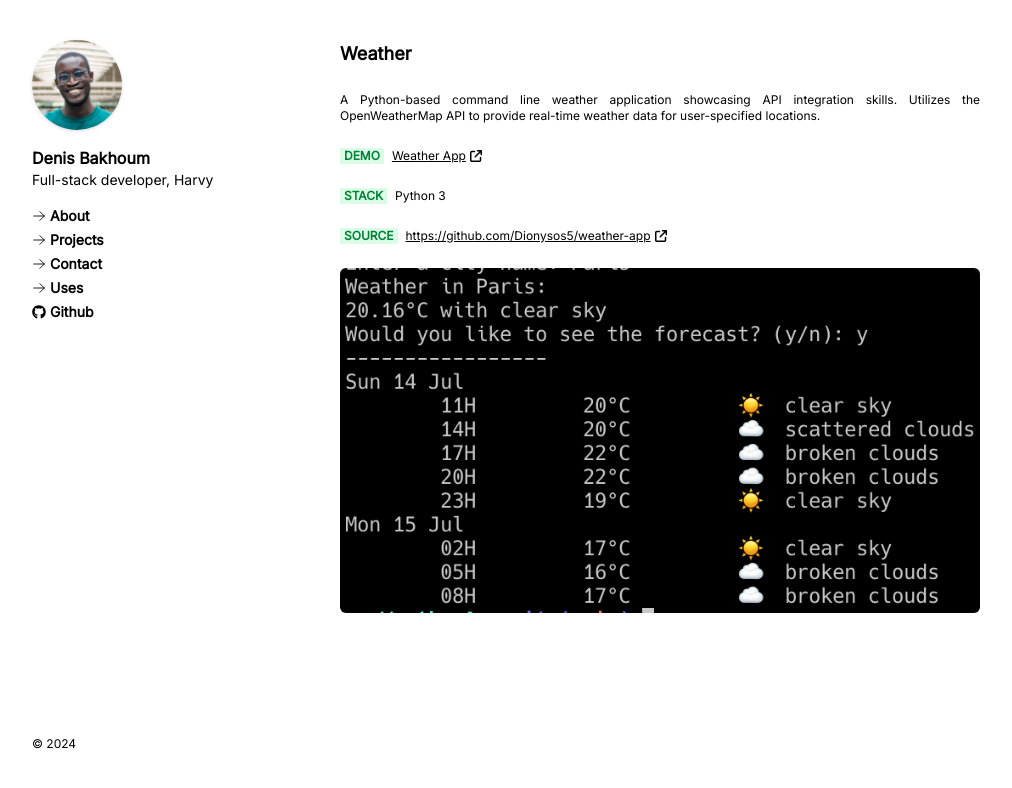
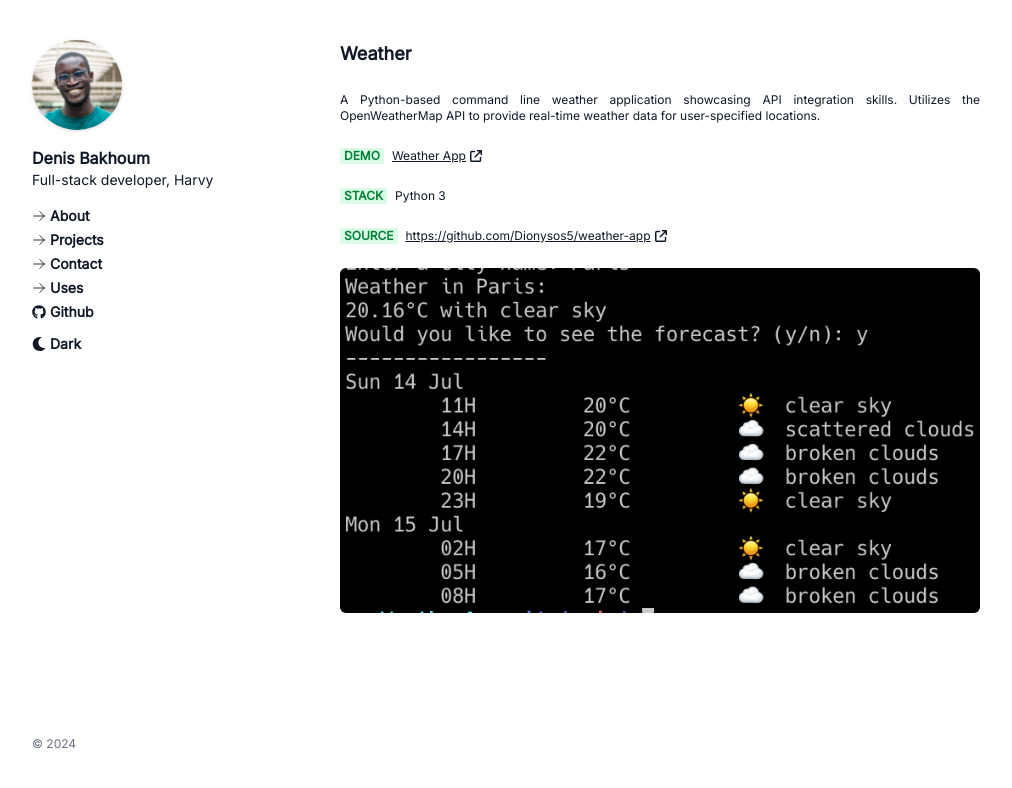
Before and after one commit to Dionysos5/portfolio, a Next.js app: page /projects/weather in a window 1280 px wide. Shown: the top 788 px of the page, without its empty margins (0-1012 px from the left). Built offline with nearby package versions, Linux system fonts and the light colour scheme.

Commit message:
feat: add dark mode with next-themes

```diff
--- a/app/components/ContactForm.tsx
+++ b/app/components/ContactForm.tsx
@@ -1,12 +1,12 @@
 export default function ContactForm() {
   return (
     <div>
-      <section className="bg-white ">
+      <section className="bg-white dark:bg-gray-900">
         <div className="py-8 lg:py-16 px-4 mx-auto max-w-screen-md">
-          <h3 className="mb-4 text-4xl tracking-tight font-extrabold text-center text-gray-900">
+          <h3 className="mb-4 text-4xl tracking-tight font-extrabold text-center text-gray-900 dark:text-gray-100">
             Get in touch
           </h3>
-          <p className="mb-8 lg:mb-16 font-light text-center text-gray-500 sm:text-xl">
+          <p className="mb-8 lg:mb-16 font-light text-center text-gray-500 dark:text-gray-400 sm:text-xl">
             Have a question or want to work together? Just fill out the form
             below and I'll get back to you as soon as possible.
           </p>
@@ -20,7 +20,7 @@ export default function ContactForm() {
                 type="text"
                 name="name"
                 id="name"
-                className="shadow-sm bg-gray-50 border border-gray-300 text-gray-900 text-sm rounded-lg focus:border-primary-500 block w-full p-2.5 "
+                className="shadow-sm bg-gray-50 dark:bg-gray-800 border border-gray-300 dark:border-gray-600 text-gray-900 dark:text-gray-100 text-sm rounded-lg focus:border-primary-500 block w-full p-2.5 dark:placeholder-gray-400"
                 placeholder="Name"
                 required
               />
@@ -30,7 +30,7 @@ export default function ContactForm() {
                 type="email"
                 name="email"
                 id="email"
-                className="shadow-sm bg-gray-50 border border-gray-300 text-gray-900 text-sm rounded-lg focus:border-primary-500 block w-full p-2.5 "
+                className="shadow-sm bg-gray-50 dark:bg-gray-800 border border-gray-300 dark:border-gray-600 text-gray-900 dark:text-gray-100 text-sm rounded-lg focus:border-primary-500 block w-full p-2.5 dark:placeholder-gray-400"
                 placeholder="Email"
                 required
               />
@@ -40,7 +40,7 @@ export default function ContactForm() {
                 id="message"
                 name="message"
                 rows={6}
-                className="block p-2.5 w-full text-sm text-gray-900 bg-gray-50 rounded-lg shadow-sm border border-gray-300 focus:border-primary-500 "
+                className="block p-2.5 w-full text-sm text-gray-900 dark:text-gray-100 bg-gray-50 dark:bg-gray-800 rounded-lg shadow-sm border border-gray-300 dark:border-gray-600 focus:border-primary-500 dark:placeholder-gray-400"
                 placeholder="Your Message"
               />
             </div>
--- a/app/components/GitHubActivity.tsx
+++ b/app/components/GitHubActivity.tsx
@@ -1,18 +1,22 @@
 "use client";
 
 import { GitHubCalendar } from "react-github-calendar";
+import { useTheme } from "next-themes";
 
 export function GitHubActivity() {
+  const { resolvedTheme } = useTheme();
+
   return (
     <div className="flex justify-center overflow-x-auto">
       <GitHubCalendar
         username="Dionysos5"
-        colorScheme="light"
+        colorScheme={resolvedTheme === "dark" ? "dark" : "light"}
         theme={{
           light: ["#f0fdfa", "#ccfbf1", "#5eead4", "#14b8a6", "#0f766e"],
+          dark: ["#042f2e", "#115e59", "#0d9488", "#14b8a6", "#5eead4"],
         }}
         style={{
-          color: "#0f766e",
+          color: resolvedTheme === "dark" ? "#5eead4" : "#0f766e",
         }}
       />
     </div>
--- a/app/components/Navbar.tsx
+++ b/app/components/Navbar.tsx
@@ -1,14 +1,21 @@
+"use client";
+
 import Image from "next/image";
 import Link from "next/link";
-import React from "react";
 import { HiOutlineArrowRight } from "react-icons/hi2";
-import { FaGithub } from "react-icons/fa";
+import { FaGithub, FaSun, FaMoon } from "react-icons/fa";
+import { useTheme } from "next-themes";
 
 export default function Navbar() {
+  const { resolvedTheme, setTheme } = useTheme();
+
+  const toggleTheme = () => {
+    setTheme(resolvedTheme === "dark" ? "light" : "dark");
+  };
   return (
     <div>
-      <nav className="w-full flex flex-col md:hidden p-2 bg-white/70 backdrop-blur-md rounded-3xl border border-gray-light">
-        <div className="flex justify-between px-4">
+      <nav className="w-full flex flex-col md:hidden p-2 bg-white/70 dark:bg-gray-900/70 backdrop-blur-md rounded-3xl border border-gray-200 dark:border-gray-700">
+        <div className="flex justify-between px-4 items-center">
           <Link href={"/"}>
             <Image
               src={"/images/profile.png"}
@@ -18,7 +25,7 @@ export default function Navbar() {
               className="rounded-full drop-shadow border-grey-200"
             />
           </Link>{" "}
-          <div className="flex gap-3 pr-4 ">
+          <div className="flex gap-3 pr-4 items-center">
             <Link
               href={"/"}
               className="flex items-center text-sm font-semibold"
@@ -52,6 +59,16 @@ export default function Navbar() {
               <FaGithub className="mr-1" />
               Github
             </Link>
+            {resolvedTheme && (
+              <button
+                type="button"
+                onClick={toggleTheme}
+                className="p-2 rounded-lg bg-gray-100 dark:bg-gray-800 hover:bg-gray-200 dark:hover:bg-gray-700 transition-colors"
+                aria-label="Toggle theme"
+              >
+                {resolvedTheme === "light" ? <FaMoon className="text-sm" /> : <FaSun className="text-sm" />}
+              </button>
+            )}
           </div>
         </div>
       </nav>
@@ -97,13 +114,26 @@ export default function Navbar() {
             <FaGithub className="mr-1" />
             Github
           </Link>
-          {/* <Link href={"#"} className="flex items-center text-sm"> */}
-          {/*   {" "} */}
-          {/*   <HiArrowUpRight className="mr-1" /> */}
-          {/*   Resume */}
-          {/* </Link> */}
+          {resolvedTheme && (
+            <button
+              type="button"
+              onClick={toggleTheme}
+              className="flex items-center text-sm font-semibold p-2 -ml-2 rounded-lg hover:bg-gray-100 dark:hover:bg-gray-800 transition-colors"
+              aria-label="Toggle theme"
+            >
+              {resolvedTheme === "light" ? (
+                <>
+                  <FaMoon className="mr-1" /> Dark
+                </>
+              ) : (
+                <>
+                  <FaSun className="mr-1" /> Light
+                </>
+              )}
+            </button>
+          )}
         </div>
-        <div className="absolute bottom-12">© 2024</div>
+        <div className="absolute bottom-12 text-gray-500 dark:text-gray-400">© 2024</div>
       </nav>
     </div>
   );
--- /dev/null
+++ b/app/components/ThemeProvider.tsx
@@ -0,0 +1,12 @@
+"use client";
+
+import { ThemeProvider as NextThemesProvider } from "next-themes";
+import { type ReactNode } from "react";
+
+export function ThemeProvider({ children }: { children: ReactNode }) {
+  return (
+    <NextThemesProvider attribute="class" defaultTheme="system" enableSystem>
+      {children}
+    </NextThemesProvider>
+  );
+}
--- a/app/globals.css
+++ b/app/globals.css
@@ -1,4 +1,5 @@
 @import "tailwindcss";
+@custom-variant dark (&:where(.dark, .dark *));
 
 @theme {
   --color-primary-*: initial;
@@ -16,5 +17,5 @@
 }
 
 body {
-  @apply text-xs font-medium;
+  @apply text-xs font-medium bg-white dark:bg-gray-900 text-gray-900 dark:text-gray-100 transition-colors duration-300;
 }
--- a/app/layout.tsx
+++ b/app/layout.tsx
@@ -4,6 +4,7 @@ import { Analytics } from "@vercel/analytics/react";
 import "./globals.css";
 import Link from "next/link";
 import Navbar from "./components/Navbar";
+import { ThemeProvider } from "./components/ThemeProvider";
 
 const inter = Inter({ subsets: ["latin"], weight: "400" });
 
@@ -18,8 +19,9 @@ export default function RootLayout({
   children: React.ReactNode;
 }>) {
   return (
-    <html lang="en">
-      <body className={inter.className + " "}>
+    <html lang="en" suppressHydrationWarning>
+      <body className={inter.className}>
+        <ThemeProvider>
           <Navbar />
           <main className="min-h-screen flex flex-col">
             <div className="mt-10 ml-0 md:ml-[340px] pl-8 pr-8 md:pl-0 relative flex-1 flex-grow-0 pb-8 md:pb-14">
@@ -27,6 +29,7 @@ export default function RootLayout({
             </div>
           </main>
           <Analytics />
+        </ThemeProvider>
       </body>
     </html>
   );
--- a/app/projects/[projectName]/page.tsx
+++ b/app/projects/[projectName]/page.tsx
@@ -1,6 +1,6 @@
-import React from "react";
 import Image from "next/image";
 import Link from "next/link";
+import { notFound } from "next/navigation";
 import { FaArrowUpRightFromSquare } from "react-icons/fa6";
 import { PROJECTS } from "../projects";
 
@@ -26,11 +26,7 @@ const ProjectDetails = async (props: { params: Promise<{ projectName: string }>
   const project = PROJECTS.find((project) => project.name === projectName);
 
   if (!project) {
-    return (
-      <article className="flex flex-col gap-6 max-w-screen-sm ">
-        <p className="text-justify">Project not found</p>
-      </article>
-    );
+    notFound();
   }
 
   return (
@@ -39,7 +35,7 @@ const ProjectDetails = async (props: { params: Promise<{ projectName: string }>
       <p className="text-justify">{project.description}</p>
 
       <div className="flex gap-2">
-        <p className="bg-green-100  text-green-700 uppercase px-1 py-[0.5] font-semibold">
+        <p className="bg-green-100 dark:bg-green-900 text-green-700 dark:text-green-300 uppercase px-1 py-[0.5] font-semibold">
           Demo
         </p>
         <Link href={"#"} className="flex gap-1 items-center underline">
@@ -48,13 +44,13 @@ const ProjectDetails = async (props: { params: Promise<{ projectName: string }>
         </Link>
       </div>
       <div className="flex gap-2">
-        <p className="bg-green-100  text-green-700 uppercase px-1 py-[0.5] font-semibold">
+        <p className="bg-green-100 dark:bg-green-900 text-green-700 dark:text-green-300 uppercase px-1 py-[0.5] font-semibold">
           Stack
         </p>
         <span className="flex gap-1 items-center ">{project.stack}</span>
       </div>
       <div className="flex gap-2">
-        <p className="bg-green-100  text-green-700 uppercase px-1 py-[0.5] font-semibold">
+        <p className="bg-green-100 dark:bg-green-900 text-green-700 dark:text-green-300 uppercase px-1 py-[0.5] font-semibold">
           Source
         </p>
         <Link
--- a/app/uses/page.tsx
+++ b/app/uses/page.tsx
@@ -79,8 +79,8 @@ export default function Uses() {
         </li>
       </ul>
 
-      <div className="pt-4 border-t border-gray-200">
-        <p className="leading-relaxed text-sm italic">
+      <div className="pt-4 border-t border-gray-200 dark:border-gray-700">
+        <p className="leading-relaxed text-sm italic text-gray-600 dark:text-gray-400">
           I match the tool to the context. Cursor for AI pair programming, Zed
           for speed, Vim for precision. Custom keyboard layers mean I rarely
           touch the mouse.
--- a/package.json
+++ b/package.json
@@ -11,7 +11,9 @@
   "dependencies": {
     "@tailwindcss/postcss": "^4.1.17",
     "@vercel/analytics": "^1.6.1",
+    "baseline-browser-mapping": "^2.9.19",
     "next": "16.0.10",
+    "next-themes": "^0.4.6",
     "react": "19.2.0",
     "react-dom": "19.2.0",
     "react-github-calendar": "^5.0.5",
```
Also changed, not shown: 1 other file (tests, documents, lock files or other folders). Lines whose indentation alone changed are shown as unchanged.
